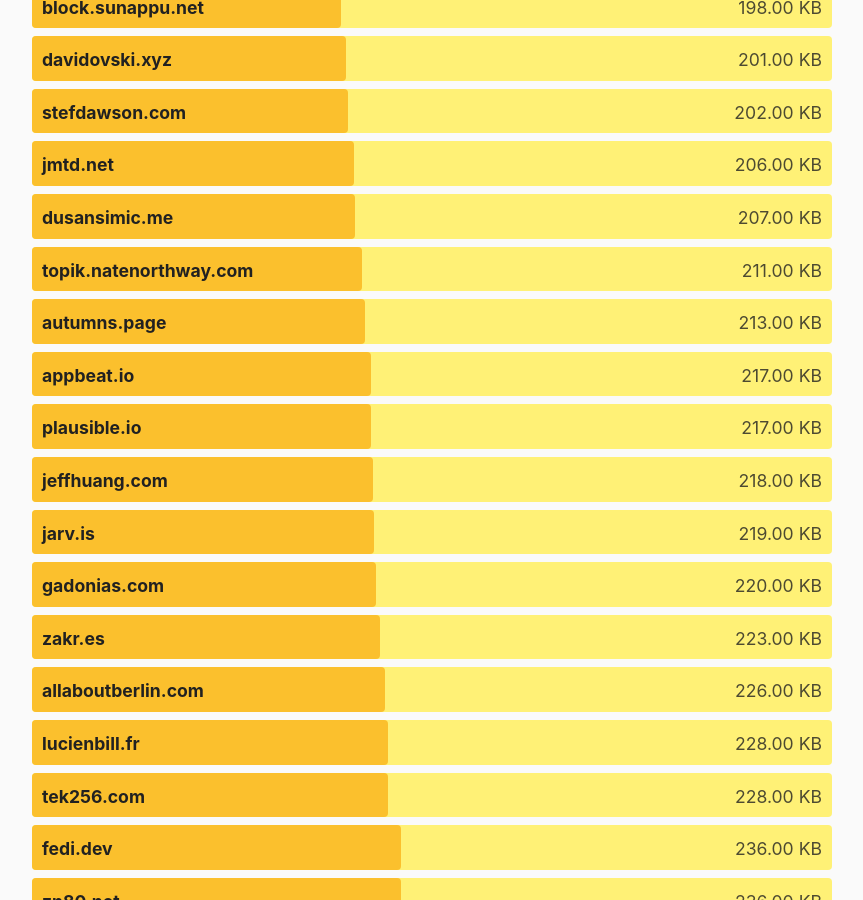
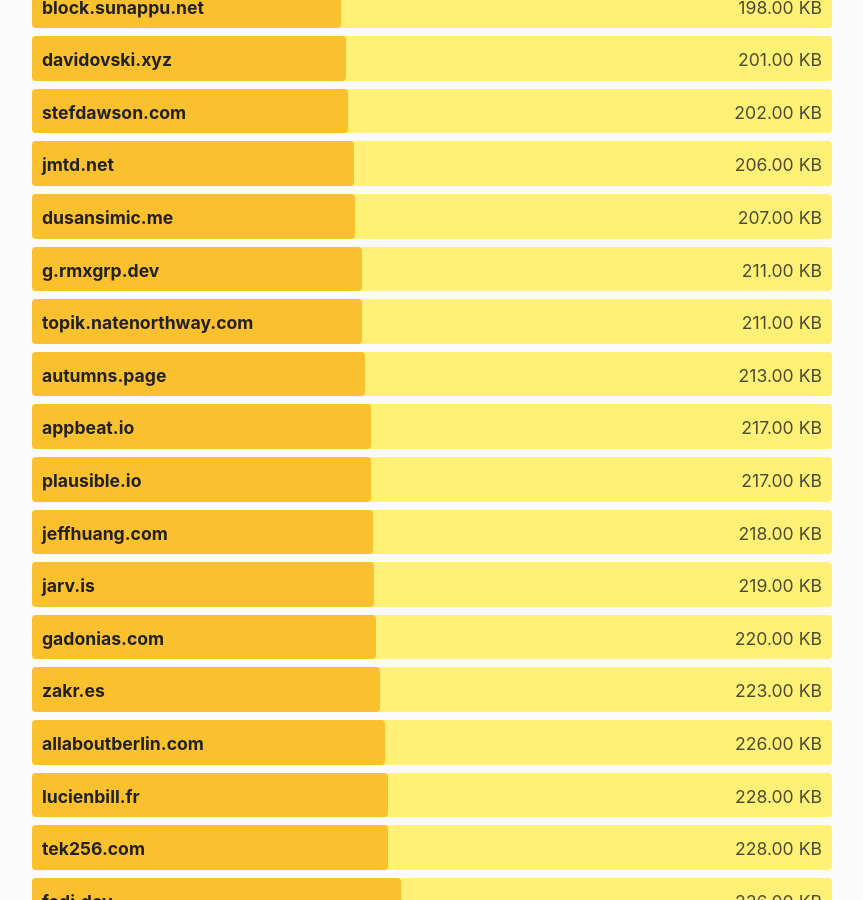
Before and after one commit to kevquirk/512kb.club, a Jekyll site: the page built from index.md, in a window 1280 px wide and 900 px high, scrolled down 15112 px. Shown: the whole window, without its empty margins (208-1071 px from the left). Built offline with Jekyll 4.4.1, drawn with Linux system fonts in a browser that asks for light colours.

Commit message:
Update sites.yml

```diff
--- a/_data/sites.yml
+++ b/_data/sites.yml
@@ -633,6 +633,11 @@
   size: 7.0
   last_checked: 2021-12-09
 
+- domain: g.rmxgrp.dev
+  url: https://g.rmxgrp.dev/
+  size: 211
+  last_checked: 2022-1-14
+
 - domain: gabnotes.org
   url: https://gabnotes.org/
   size: 61.2
```
